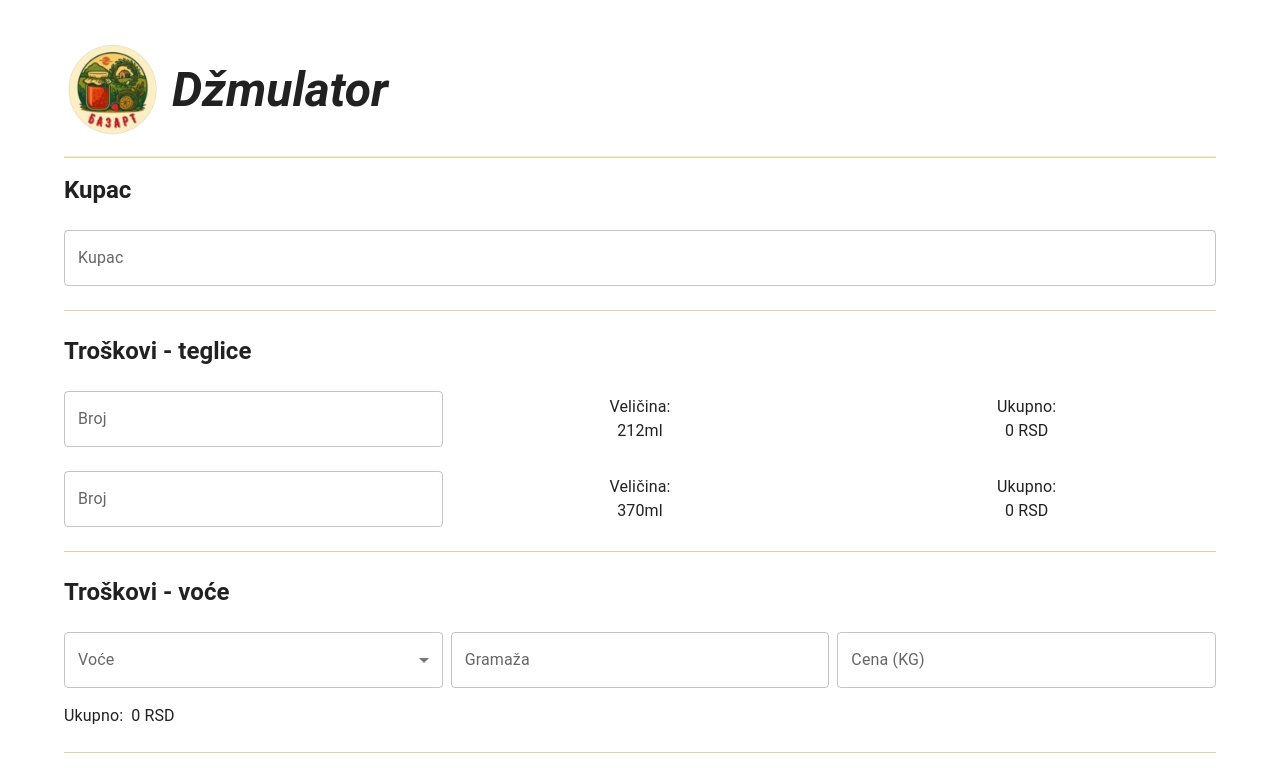
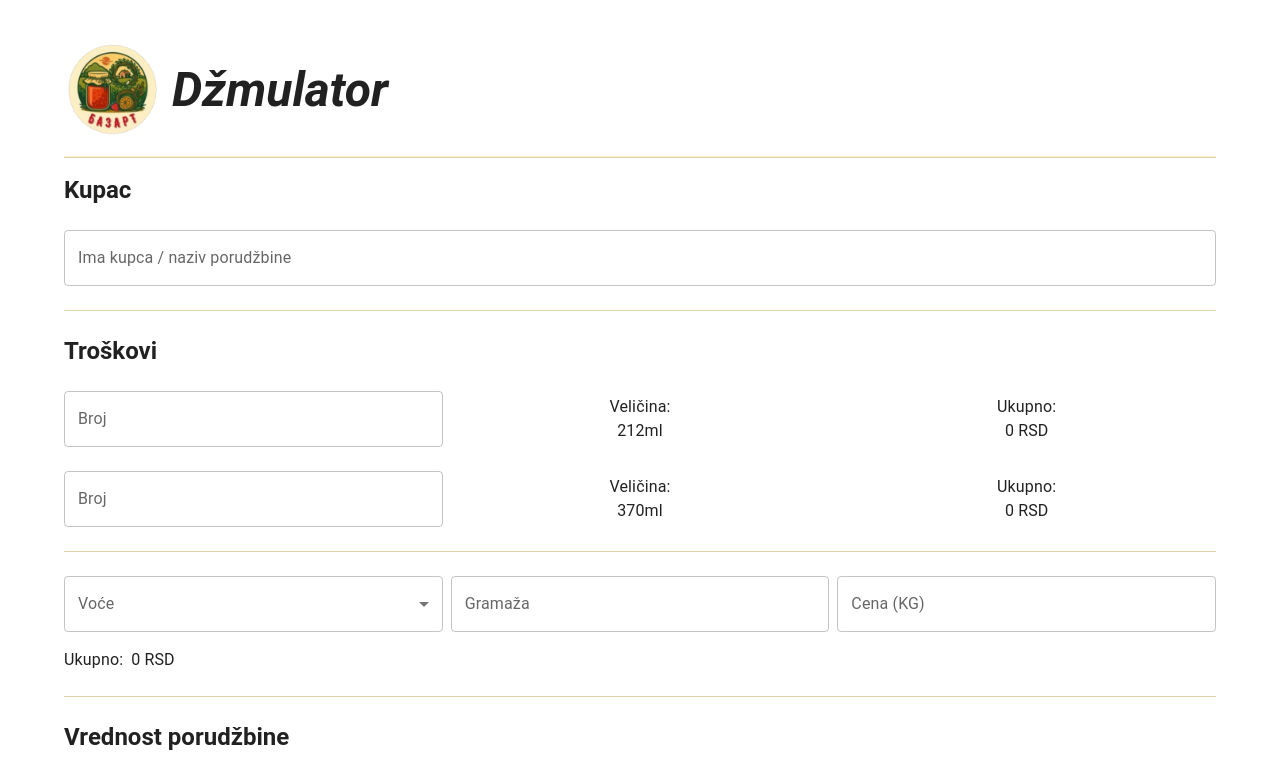
Before and after one commit to LakiTheGreat/UI_dzem_kalkulator, a React (Create React App) app in the folder my-app/: page / in a window 1280 px wide. Shown: the top 775 px of the page. Built offline with nearby package versions, Linux system fonts and the light colour scheme.

Commit message:
pojednotavljeni naslvovi - troskovi

```diff
--- a/my-app/src/form/index.tsx
+++ b/my-app/src/form/index.tsx
@@ -291,7 +291,7 @@ export default function Form() {
           <Typography variant='h5' sx={{ fontWeight: 'bold' }}>
             Kupac
           </Typography>
-          <RHFTextInput name='buyer' label='Kupac' />
+          <RHFTextInput name='buyer' label='Ima kupca / naziv porudžbine' />
         </Stack>
 
         <Divider sx={{ bgcolor: colors.secondary }} />
@@ -299,7 +299,7 @@ export default function Form() {
         {/* ----------------------------------------------------------------------- */}
         <Stack gap={3}>
           <Typography variant='h5' sx={{ fontWeight: 'bold' }}>
-            Troškovi - teglice
+            Troškovi
           </Typography>
           <Stack gap={1} direction={'row'}>
             <Stack sx={{ width: '33%' }}>
@@ -367,9 +367,6 @@ export default function Form() {
 
         {/* ----------------------------------------------------------------------- */}
         <Stack gap={3}>
-          <Typography variant='h5' sx={{ fontWeight: 'bold' }}>
-            Troškovi - voće
-          </Typography>
           {/* PRVA */}
           <Stack gap={2}>
             <Stack direction='row' gap={1}>
```
